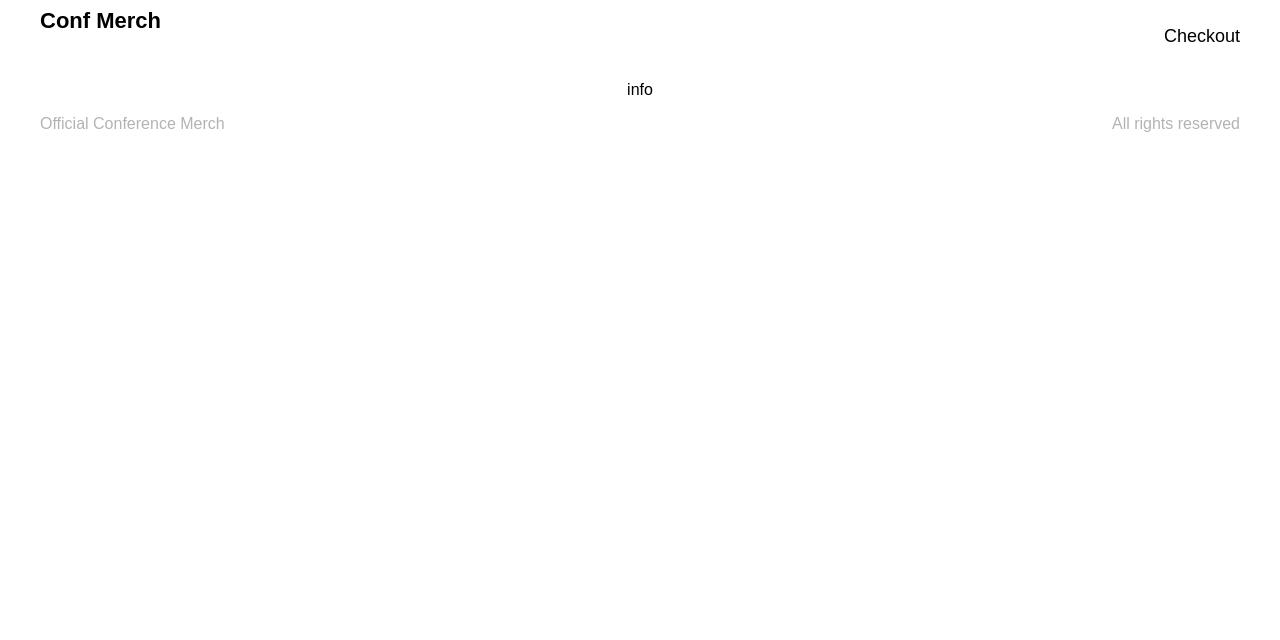
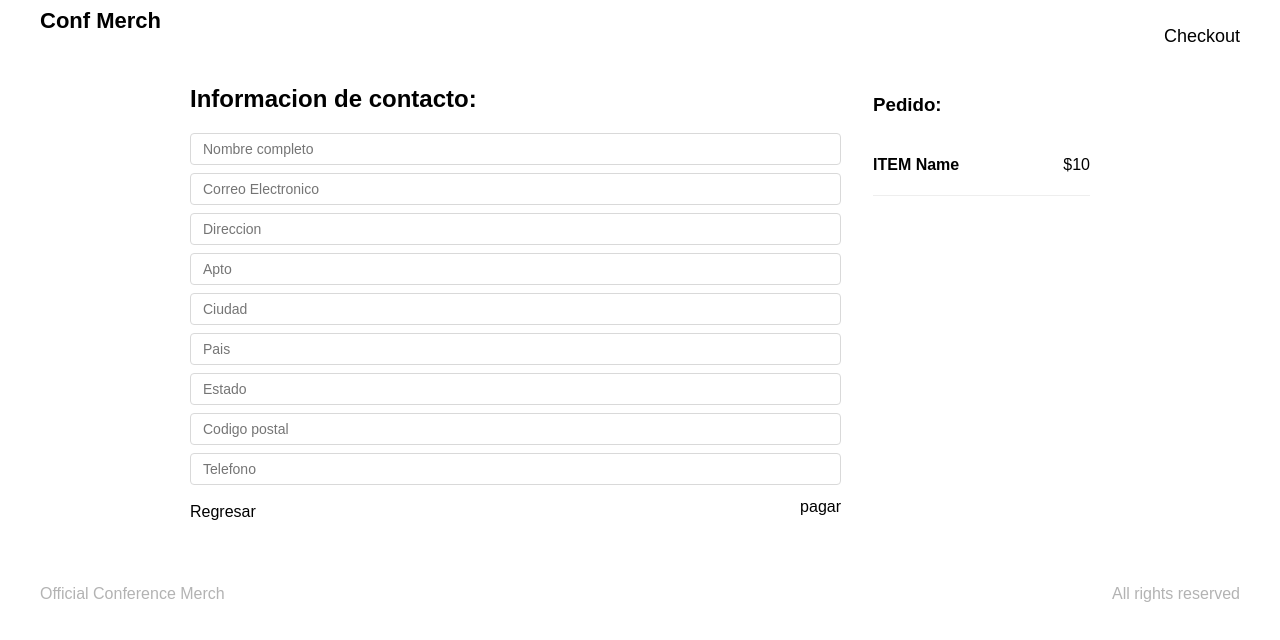
Before and after one commit to dorian-morones/conf-merch, a React app: page /checkout/information in a window 1280 px wide. Shown: the top 640 px of the page. Built offline with nearby package versions, Linux system fonts and the light colour scheme.

Commit message:
Information view

```diff
--- a/src/views/Information/index.jsx
+++ b/src/views/Information/index.jsx
@@ -1,7 +1,57 @@
-import React from "react";
+import React from 'react';
+import {
+  InfoContainer,
+  InfoButtons,
+  InfoSidebar,
+  InfoBack,
+  InfoItem,
+  InfoElement,
+  Input
+} from './styles/Info';
 
 const Information = () => {
-  return <p>info</p>;
-};
+
+  console.log('information');
+
+  return (
+    <InfoContainer>
+      <div className="Information-content">
+        <div className="Information-head">
+          <h2>Informacion de contacto:</h2>
+        </div>
+        <div className="Information-form">
+          <form action="">
+            <Input type="text" placeholder="Nombre completo" name="name" />
+            <Input type="text" placeholder="Correo Electronico" name="email" />
+            <Input type="text" placeholder="Direccion" name="address" />
+            <Input type="text" placeholder="Apto" name="apto" />
+            <Input type="text" placeholder="Ciudad" name="city" />
+            <Input type="text" placeholder="Pais" name="country" />
+            <Input type="text" placeholder="Estado" name="state" />
+            <Input type="text" placeholder="Codigo postal" name="cp" />
+            <Input type="text" placeholder="Telefono" name="phone" />
+          </form>
+        </div>
+        <InfoButtons>
+          <InfoBack>
+            Regresar
+          </InfoBack>
+          <div className="Information-next">
+            pagar
+          </div>
+        </InfoButtons>
+      </div>
+      <InfoSidebar>
+        <h3>Pedido:</h3>
+        <InfoItem>
+          <InfoElement>
+            <h4>ITEM Name</h4>
+            <span>$10</span>
+          </InfoElement>
+        </InfoItem>
+      </InfoSidebar>
+    </InfoContainer>
+  );
+}
 
 export default Information;
--- /dev/null
+++ b/src/views/Information/styles/Info.js
@@ -0,0 +1,59 @@
+/* eslint-disable import/prefer-default-export */
+import styled from "styled-components";
+
+export const InfoContainer = styled.div`
+  grid-template-columns: 3fr 1fr;
+  grid-gap: 2rem;
+  grid-row-gap: 1.5em;
+  display: grid;
+  margin: 0 0 4em 0;
+  width: 900px;
+`;
+
+export const InfoButtons = styled.div`
+  display: flex;
+  justify-content: space-between;
+  align-items: center;
+`;
+
+
+export const InfoSidebar = styled.div`
+  margin: 10px 0 0 0;
+`;
+
+export const InfoBack = styled.div`
+  margin: 10px 0 0 0;
+`;
+
+export const InfoItem = styled.div`
+  display: flex;
+  justify-content: space-between;
+  align-items: center;
+`;
+
+export const InfoElement = styled.div`
+  display: flex;
+  justify-content: space-between;
+  align-items: center;
+  width: 100%;
+  border-bottom: 1px solid #eee;
+`
+
+export const Input = styled.input`
+  background-color: #fff;
+  background-image: none;
+  border-radius: 4px;
+  border: 1px solid #d9d9d9;
+  color: rgba(0,0,0,0.75);
+  display: inline-block;
+  font-feature-settings: "tnum";
+  font-size: 14px;
+  height: 32px;
+  line-height: 32px;
+  list-style: none;
+  margin: 0 0 8px 0;
+  outline: 0;
+  padding: 4px 12px;
+  width: 100%;
+  box-sizing: border-box;
+`
```
